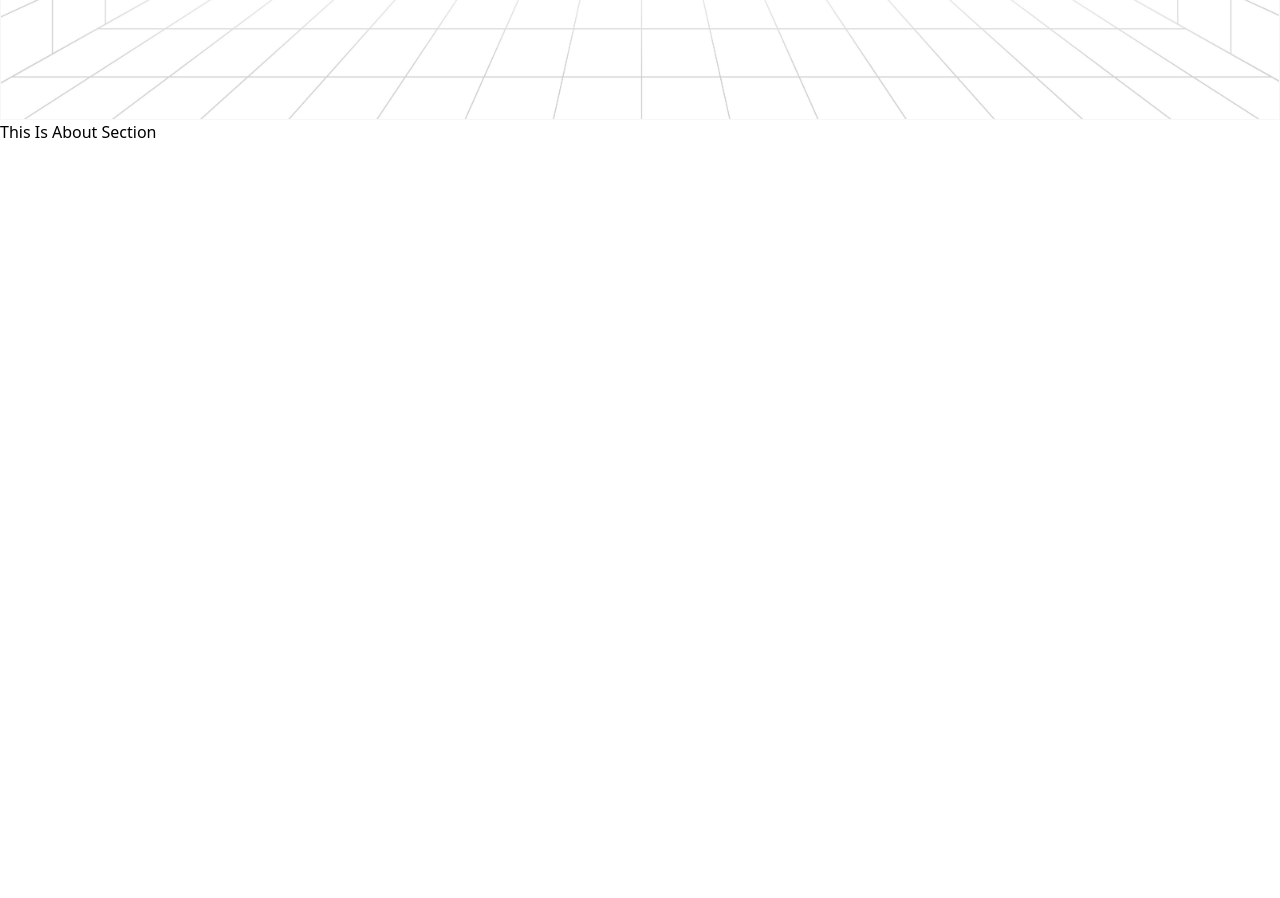
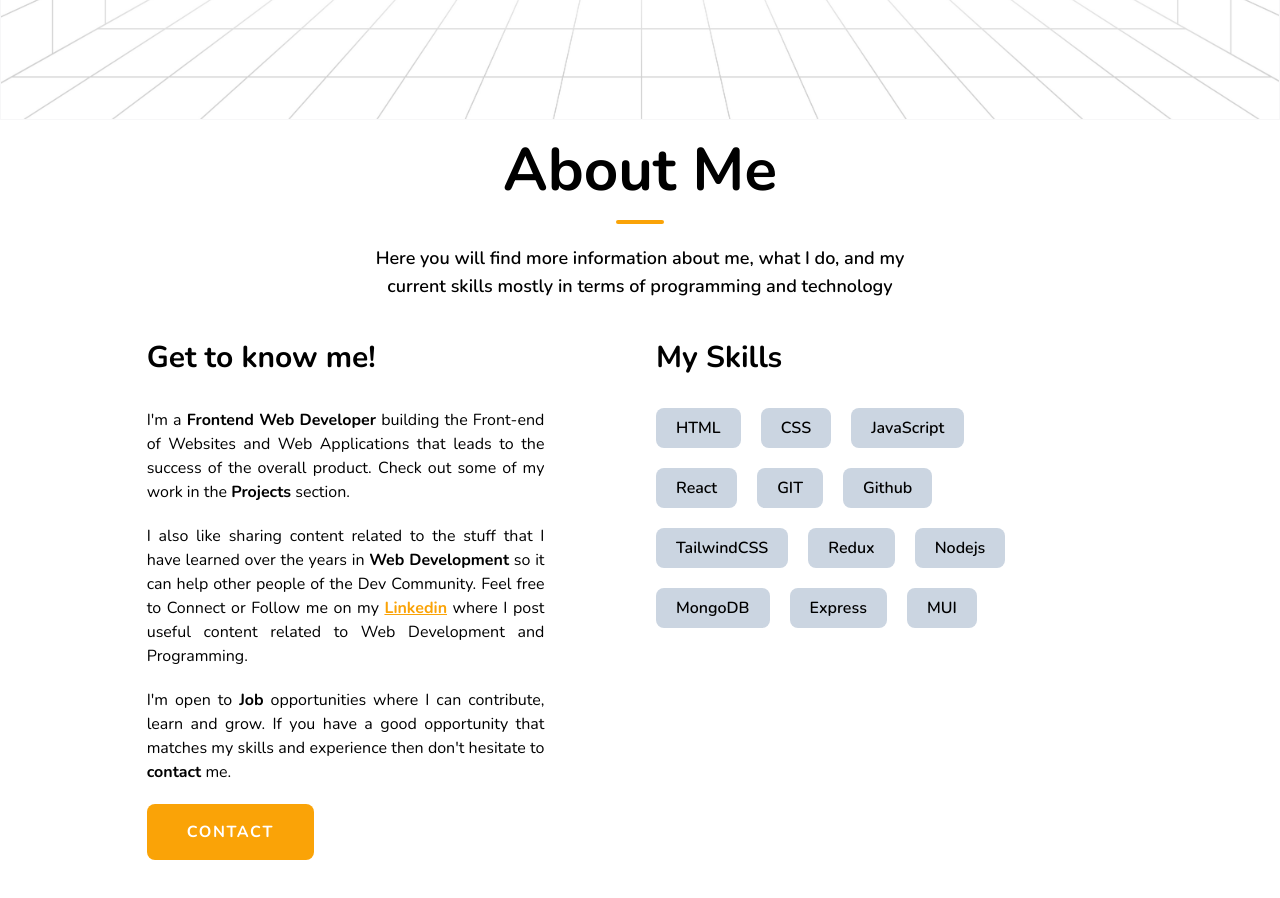
Before and after one commit to aniimessh/animesh-portfolio-v1, a Next.js app: page / in a window 1280 px wide. Shown: the part 680-1578 px from the top of the page. Before the commit the page ends 824 px from the top, so only its background shows below. Built offline with nearby package versions, Linux system fonts and the light colour scheme.

Commit message:
feat: aboutme page developed

```diff
--- a/components/aboutpage/About.jsx
+++ b/components/aboutpage/About.jsx
@@ -1,9 +1,27 @@
+import AboutMe from "./AboutMe";
+import MySkills from "./MySkills";
+
 const About = () => {
   return (
-    <div>
-      This Is About Section
-    </div>
-  )
-}
+    <>
+      <div className="w-10/12 h-screen mx-auto flex justify-center items-center flex-col" id="about">
+        <h1 className="hero_text text-center">About Me</h1>
+        <div className="h-1 w-12 bg-[#faa307] rounded-full mx-auto mt-5"></div>
+        <p className="text-lg w-1/2 mt-5 text-center font-Nunito font-semibold mx-auto">
+          Here you will find more information about me, what I do, and my
+          current skills mostly in terms of programming and technology
+        </p>
+        <div className="flex justify-between p-10 gap-x-8">
+          <div className="w-1/2">
+            <AboutMe />
+          </div>
+          <div className="w-1/2">
+            <MySkills />
+          </div>
+        </div>
+      </div>
+    </>
+  );
+};
 
-export default About
+export default About;
--- /dev/null
+++ b/components/aboutpage/AboutMe.jsx
@@ -0,0 +1,42 @@
+import Link from "next/link";
+import XButton from "../common/Button/XButton";
+
+const AboutMe = () => {
+  return (
+    <div>
+      <h1 className="text-3xl font-Nunito font-bold">Get to know me!</h1>
+      <div className="w-5/6">
+        <p className="mt-8 aboutme_text">
+          I'm a <strong> Frontend Web Developer</strong> building the Front-end
+          of Websites and Web Applications that leads to the success of the
+          overall product. Check out some of my work in the{" "}
+          <strong>Projects</strong> section.{" "}
+        </p>
+        <p className="mt-5 aboutme_text">
+          I also like sharing content related to the stuff that I have learned
+          over the years in <strong> Web Development</strong> so it can help
+          other people of the Dev Community. Feel free to Connect or Follow me
+          on my{" "}
+          <strong>
+            <Link href="" className="underline text-[#faa307]">
+              Linkedin
+            </Link>
+          </strong>{" "}
+          where I post useful content related to Web Development and
+          Programming.
+        </p>
+        <p className="mt-5 aboutme_text">
+          I'm open to <strong>Job</strong> opportunities where I can contribute,
+          learn and grow. If you have a good opportunity that matches my skills
+          and experience then don't hesitate to <strong>contact</strong> me.
+        </p>
+
+        <div className="mt-5">
+          <XButton path="#contact">Contact </XButton>
+        </div>
+      </div>
+    </div>
+  );
+};
+
+export default AboutMe;
--- /dev/null
+++ b/components/aboutpage/MySkills.jsx
@@ -0,0 +1,20 @@
+import { mySkills } from "@/data/constants";
+
+const MySkills = () => {
+  return (
+    <div>
+      <h1 className="text-3xl font-Nunito font-bold">My Skills</h1>
+      <div className="w-5/6 flex flex-wrap gap-5 mt-8">
+        {mySkills.map((item) => {
+          return (
+            <div key={item.id} className="">
+              <p className="bg-slate-300 px-5 py-2 rounded-lg font-Nunito font-semibold">{item.name}</p>
+            </div>
+          );
+        })}
+      </div>
+    </div>
+  );
+};
+
+export default MySkills;
--- a/components/hero/Hero.jsx
+++ b/components/hero/Hero.jsx
@@ -10,7 +10,7 @@ const Hero = () => {
         height={720}
         className="border h-screen w-screen absolute object-cover opacity-30"
       />
-      <h1 className="text-6xl font-Nunito z-0 font-bold">
+      <h1 className="hero_text">
         HEY, I'M ANIMESH GUPTA
       </h1>
       <p className="text-lg w-1/3 text-center font-Nunito font-semibold">
--- /dev/null
+++ b/data/constants.js
@@ -0,0 +1,50 @@
+export const mySkills = [
+  {
+    id: 1,
+    name: "HTML",
+  },
+  {
+    id: 2,
+    name: "CSS",
+  },
+  {
+    id: 3,
+    name: "JavaScript",
+  },
+  {
+    id: 4,
+    name: "React",
+  },
+  {
+    id: 5,
+    name: "GIT",
+  },
+  {
+    id: 6,
+    name: "Github",
+  },
+  {
+    id: 7,
+    name: "TailwindCSS",
+  },
+  {
+    id: 8,
+    name: "Redux",
+  },
+  {
+    id: 9,
+    name: "Nodejs",
+  },
+  {
+    id: 10,
+    name: "MongoDB",
+  },
+  {
+    id: 11,
+    name: "Express",
+  },
+  {
+    id: 12,
+    name: "MUI",
+  },
+];
--- a/styles/globals.css
+++ b/styles/globals.css
@@ -3,8 +3,12 @@
 @tailwind components;
 @tailwind utilities;
 
-::-webkit-scrollbar{
-  display: none
+::-webkit-scrollbar {
+  display: none;
+}
+
+* {
+  scroll-behavior: smooth;
 }
 
 .nav_text {
@@ -15,6 +19,14 @@
   @apply shadow-[0px_2px_3px_-1px_rgba(0,0,0,0.1),0px_1px_0px_0px_rgba(25,28,33,0.02),0px_0px_0px_1px_rgba(25,28,33,0.08)];
 }
 
-.btn_css{
-  @apply hover:shadow-[0px_0px_0px_1px_rgba(0,0,0,0.06),0px_1px_1px_-0.5px_rgba(0,0,0,0.06),0px_3px_3px_-1.5px_rgba(0,0,0,0.06),_0px_6px_6px_-3px_rgba(0,0,0,0.06),0px_12px_12px_-6px_rgba(0,0,0,0.06),0px_24px_24px_-12px_rgba(0,0,0,0.06)] bg-[#faa307] rounded-lg uppercase font-Nunito line-clamp-6 tracking-widest font-bold text-white px-10 py-4 z-10 hover:-translate-y-1 duration-200
+.btn_css {
+  @apply hover:shadow-[0px_0px_0px_1px_rgba(0,0,0,0.06),0px_1px_1px_-0.5px_rgba(0,0,0,0.06),0px_3px_3px_-1.5px_rgba(0,0,0,0.06),_0px_6px_6px_-3px_rgba(0,0,0,0.06),0px_12px_12px_-6px_rgba(0,0,0,0.06),0px_24px_24px_-12px_rgba(0,0,0,0.06)] bg-[#faa307] rounded-lg uppercase font-Nunito line-clamp-6 tracking-widest font-bold text-white px-10 py-4 z-10 hover:-translate-y-1 duration-200;
 }
+
+.hero_text {
+  @apply text-6xl font-Nunito z-0 font-bold;
+}
+
+.aboutme_text{
+  @apply text-justify font-Nunito
+}
```
